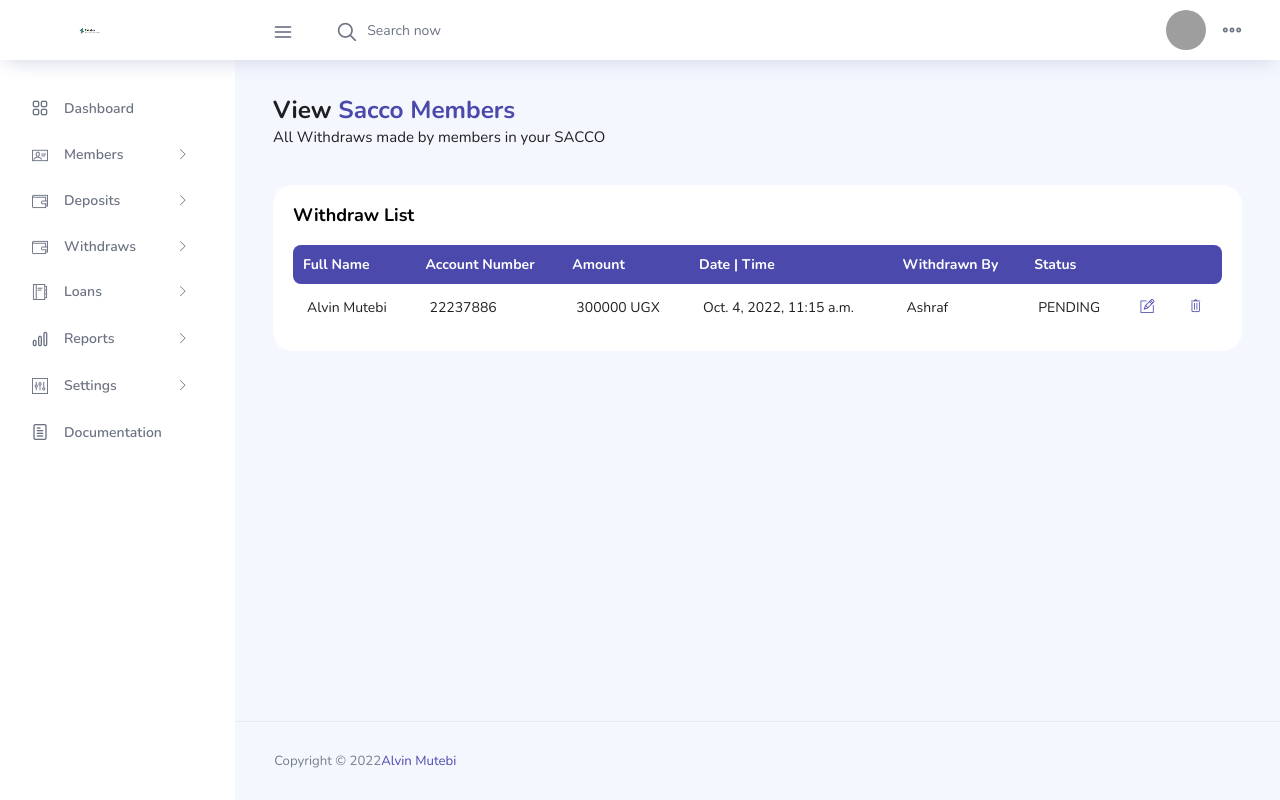
After one commit to alvienzo720/Teleka_V2, a Django app: page /view-withdraws/ in a window 1280 px wide. The commit adds this page. Run offline with Django 3.2, Linux system fonts and the light colour scheme; a user stored in the database is signed in; data comes from the database, SQL or seed files in the repository; both versions use the stored data as it was after the commit; style sheets or scripts are compiled from the project's sources; some libraries are stand-ins or nearby versions; grey boxes are pictures that could not be loaded.

Commit message:
Add Edit and Delete Functionality

```diff
--- a/SavingsManager/teleka/models.py
+++ b/SavingsManager/teleka/models.py
@@ -178,7 +178,7 @@ class Member(models.Model):
 
 class Deposit(models.Model):
 	STATUS = (
-		('ACTIVE','ACTIVE'),
+		('COMPLETE','COMPLETE'),
 		('PENDING', 'PENDING'),
 		)
 	member_name = models.ForeignKey(Member, on_delete=models.CASCADE, null=True, blank=True)
@@ -194,7 +194,7 @@ class Deposit(models.Model):
 
 class Withdraw(models.Model):
 	STATUS = (
-		('ACTIVE','ACTIVE'),
+		('COMPLETE','COMPLETE'),
 		('PENDING', 'PENDING'),
 		)
 	member_name = models.ForeignKey(Member, on_delete=models.CASCADE, null=True, blank=True)
--- a/SavingsManager/teleka/templates/teleka/header.html
+++ b/SavingsManager/teleka/templates/teleka/header.html
@@ -109,9 +109,9 @@
                     </a>
                     <div class="collapse" id="tables">
                         <ul class="nav flex-column sub-menu">
-                            <li class="nav-item"> <a class="nav-link" href="pages/tables/basic-table.html">Make A
+                            <li class="nav-item"> <a class="nav-link" href="{% url 'create-withdraw' %}">Make A
                                     Withdraw</a></li>
-                            <li class="nav-item"> <a class="nav-link" href="pages/tables/basic-table.html">View
+                            <li class="nav-item"> <a class="nav-link" href="{% url 'view-withdraws' %}">View
                                     Withdraws</a></li>
                         </ul>
                     </div>
--- /dev/null
+++ b/SavingsManager/teleka/templates/teleka/viewWithdraws.html
@@ -0,0 +1,110 @@
+{% extends 'teleka/main.html' %}
+{% load crispy_forms_tags %}
+{% load static %}
+
+{% block content %}
+
+{% include 'teleka/header.html' %}
+
+<div class="main-panel">
+    <div class="content-wrapper">
+        <div class="row">
+            <div class="col-md-12 grid-margin">
+                <div class="row">
+                    <div class="col-12 col-xl-8 mb-4 mb-xl-0">
+                        <h3 class="font-weight-bold">View <span class="text-primary">Sacco Members</span>
+                        </h3>
+                        <h6 class="font-weight-normal mb-0">All Withdraws made by members in your SACCO</h6>
+                    </div>
+                </div>
+            </div>
+        </div>
+        <div class="row">
+            <div class="col-md-12 grid-margin stretch-card">
+                <div class="card">
+                    <div class="card-body">
+                        <p class="card-title">Withdraw List</p>
+                        <div class="row">
+                            <div class="col-12">
+                                <div class="table-responsive">
+                                    <table id="example" class="display expandable-table" style="width:100%">
+                                        <thead>
+                                            <tr>
+                                                <th>Full Name</th>
+                                                <th>Account Number</th>
+                                                <th>Amount</th>
+                                                <th>Date | Time </th>
+                                                <th>Withdrawn By </th>
+                                                <th>Status</th>
+                                                <th></th>
+                                                <th></th>
+
+
+                                            </tr>
+                                        </thead>
+                                        <tbody>
+                                            {% for withdraw in withdraws %}
+                                            <tr>
+                                                <td>{{withdraw.member_name}}</td>
+                                                <td>{{withdraw.account_number}}</td>
+                                                <td>{{withdraw.amount}} UGX</td>
+                                                <td>{{withdraw.date_of_transaction}}</td>
+                                                <td>{{withdraw.withdrawn_by}}</td>
+                                                <td>{{withdraw.status}}</td>
+                                                <td><a href="{% url 'withdraw-update' withdraw.id %}"><i
+                                                            class="ti-pencil-alt text-primary"></i></a></td>
+                                                <td><a href="{% url 'withdraw-delete' withdraw.id %}"><i
+                                                            class="ti-trash text-primary"></i></a></td>
+
+
+                                            </tr>
+                                            {% endfor %}
+                                        </tbody>
+                                    </table>
+                                </div>
+                            </div>
+                        </div>
+                    </div>
+                </div>
+            </div>
+        </div>
+
+    </div>
+    <footer class="footer">
+        <div class="d-sm-flex justify-content-center justify-content-sm-between">
+            <span class="text-muted text-center text-sm-left d-block d-sm-inline-block">Copyright © 2022<a
+                    href="https://www.bootstrapdash.com/" target="_blank">Alvin Mutebi</a></span>
+
+        </div>
+    </footer>
+    {% for message in messages %}
+    {% if message.tags == 'success' %}
+    <script src="https://unpkg.com/sweetalert/dist/sweetalert.min.js"></script>
+    <script>
+        var m = "{{message}}";
+        swal("Perfect !", m, 'success');
+    </script>
+    {% endif %}
+
+    {% endfor %}
+    <!-- plugins:js -->
+    <script src="{% static 'assets/vendors/js/vendor.bundle.base.js' %}"></script>
+    <!-- endinject -->
+    <!-- Plugin js for this page -->
+    <script src="{% static 'assets/vendors/chart.js/Chart.min.js' %}"></script>
+    <script src="{% static 'assets/js/dataTables.select.min.js' %}"></script>
+
+    <!-- End plugin js for this page -->
+    <!-- inject:js -->
+    <script src="{% static 'assets/js/off-canvas.js' %}"></script>
+    <script src="{% static 'assets/js/hoverable-collapse.js' %}"></script>
+    <script src="{% static 'assets/js/template.js' %}"></script>
+    <script src="{% static 'assets/js/settings.js' %}"></script>
+    <script src="{% static 'assets/js/todolist.js' %}"></script>
+    <!-- endinject -->
+    <!-- Custom js for this page-->
+    <script src="{% static 'assets/js/dashboard.js' %}"></script>
+    <script src="{% static 'assets/js/Chart.roundedBarCharts.js' %}"></script>
+</div>
+
+{% endblock content%}
--- a/SavingsManager/teleka/urls.py
+++ b/SavingsManager/teleka/urls.py
@@ -17,6 +17,11 @@ urlpatterns = [
     path('create-deposit/',CreateDeposit.as_view(),name='create-deposit'),
     path('view-deposits/',ViewDeposit.as_view(), name='view-deposits'),
     path('deposit-update/<int:pk>/', DepositUpdate.as_view(), name='deposit-update'),
-     path('deposit-delete/<int:pk>/', DepositDelete.as_view(), name='deposit-delete'),
+    path('deposit-delete/<int:pk>/', DepositDelete.as_view(), name='deposit-delete'),
+    path('create-withdraw/',CreateWithdraw.as_view(),name='create-withdraw'),
+    path('view-withdraws/',ViewWithdraw.as_view(), name='view-withdraws'),
+    path('withdraw-update/<int:pk>/', WithdrawUpdate.as_view(), name='withdraw-update'),
+    path('withdraw-delete/<int:pk>/', WithdrawDelete.as_view(), name='withdraw-delete'),
+
 
     ]
--- a/SavingsManager/teleka/views.py
+++ b/SavingsManager/teleka/views.py
@@ -115,10 +115,12 @@ class MemberDelete(LoginRequiredMixin, DeleteView):
         messages.success(self.request, "Member Deleted Succesfully !")
         return reverse('view-members')
 
+
 class MemberDetails(LoginRequiredMixin, DetailView):
     model = Member
     context_object_name = 'member'
     template_name = 'teleka/memberDetails.html'
+
 
 class CreateDeposit(LoginRequiredMixin,SuccessMessageMixin,CreateView):
 
@@ -169,3 +171,53 @@ class DepositDelete(LoginRequiredMixin, DeleteView):
     def get_success_url(self):
         messages.success(self.request, "Deposit Deleted Succesfully !")
         return reverse('view-deposits')
+
+
+class CreateWithdraw(LoginRequiredMixin,SuccessMessageMixin,CreateView):
+
+    model = Withdraw
+    fields = '__all__'
+    template_name = 'teleka/createWithdraw.html'
+    success_url = reverse_lazy('view-withdraws')
+
+    def form_valid(self, form):
+        form.instance.user = self.request.user
+        return super(CreateWithdraw, self).form_valid(form)
+
+    success_message = "Withdraw Successful !"
+
+
+class ViewWithdraw(LoginRequiredMixin, SuccessMessageMixin,ListView):
+    model= User
+    model = Withdraw
+    context_object_name = 'withdraws'
+    template_name = 'teleka/viewWithdraws.html'
+
+    def get_context_data(self, **kwargs):
+        context = super().get_context_data(**kwargs)
+        context['withdraws'] = context['withdraws']    #.filter(user=self.request.user)
+
+
+        return context
+
+
+class WithdrawUpdate(LoginRequiredMixin,SuccessMessageMixin,UpdateView):
+    model= User
+    model = Withdraw
+    fields = [
+       "member_name", "account_number", "amount", "withdrawn_by", "status"
+    ]
+    template_name = 'teleka/createWithdraw.html'
+    success_url = reverse_lazy('view-withdraws')
+    success_message = "Withdraw Updated Successfully !"
+
+
+class WithdrawDelete(LoginRequiredMixin, DeleteView):
+    model = Withdraw
+    context_object_name = 'withdraws'
+    success_url = reverse_lazy('view-withdraws')
+    template_name = 'teleka/withdrawConfirm.html'
+
+    def get_success_url(self):
+        messages.success(self.request, "Withdraw Deleted Succesfully !")
+        return reverse('view-withdraws')
```
Also changed, not shown: SavingsManager/teleka/templates/teleka/createWithdraw.html (added, +103 -0 lines), SavingsManager/teleka/templates/teleka/withdrawConfirm.html (added, +15 -0 lines), SavingsManager/db.sqlite3, SavingsManager/teleka/migrations/0009_alter_deposit_status_alter_withdraw_status.py (added).
